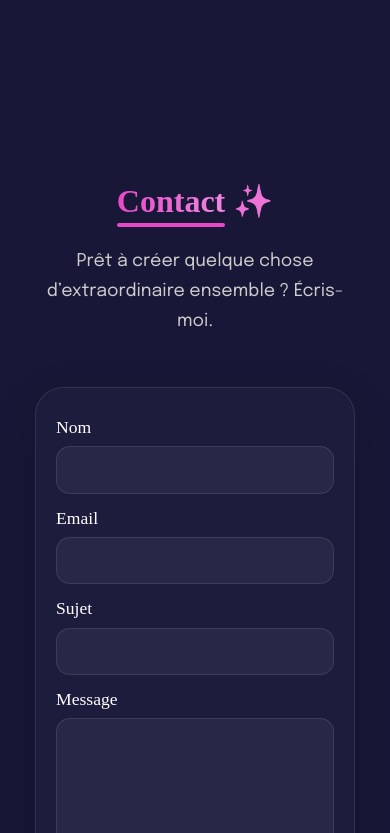
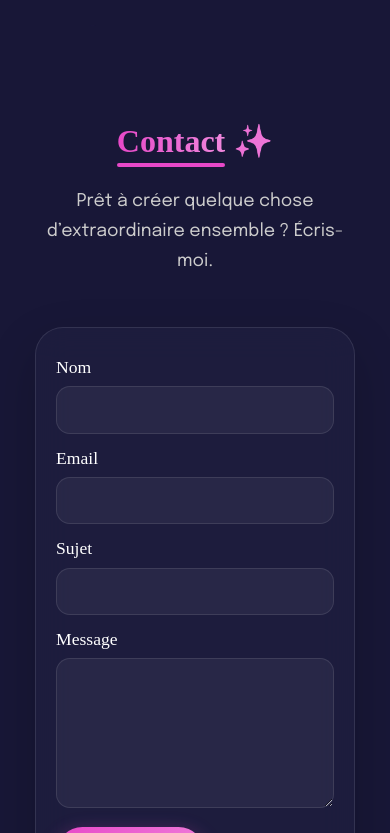
Before and after one commit to sidicksino/SidickPortfolio, a React (Vite) app: page / in a window 390 px wide. Shown: the part 5511-6344 px from the top of the page. Built offline with nearby package versions, Linux system fonts and the light colour scheme; a web font is replaced by a local one.

Commit message:
add footer

```diff
--- a/src/components/contact/Contact.css
+++ b/src/components/contact/Contact.css
@@ -330,7 +330,7 @@
 
 @media (max-width: 480px) {
   .contact-section {
-    padding: 60px 15px;
+    padding: 0px 15px;
   }
 
   .contact-header {
```
